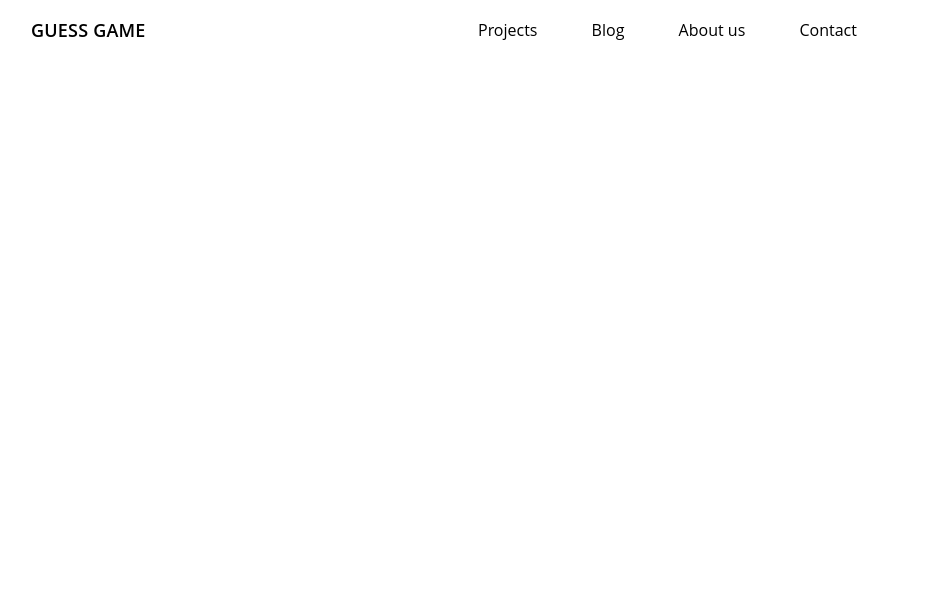
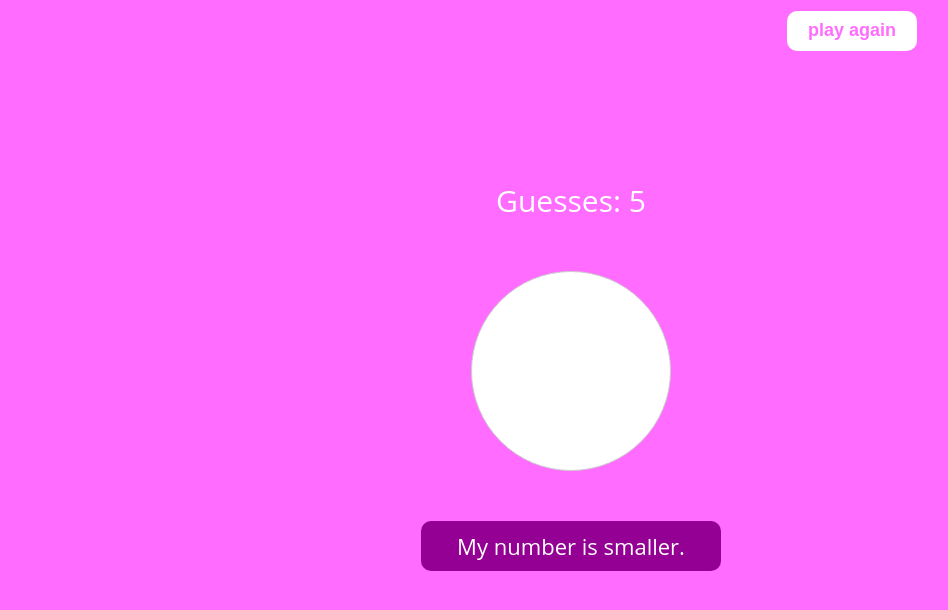
Before and after one commit to williamzhangty/dice-game, a plain HTML site: page index.html in a window 1280 px wide. Shown: the whole page, without its empty margins (69-1017 px from the left). Drawn offline with Linux system fonts and the light colour scheme.

Commit message:
draft of CSS and HTML

```diff
--- a/assets/index.css
+++ b/assets/index.css
@@ -12,6 +12,7 @@
 body {
 
     font-family: "Nunito Sans", "Open Sans", Arial, sans-serif;
+    background-color: #ff6cff;
 
 }
 
@@ -36,14 +37,35 @@ h1 {
 
 .flexbox {
     display: flex;
+    align-items: center;
+    justify-content: center;
+
+}
+
+.content {
+    margin-top: 50px;
+}
+
+.counter {
+    margin-top: 120px;
+}
+
+.counter p{
+    font-size: 30px;
+    color:#fff;
+}
+
+.result p {
+    color:#fff;
+    font-size: 22px;
 }
 
 header div {
-    width:40%;
+    width:70%;
 }
 
 nav {
-    width: 60%;
+    width: 30%;
 }
 
 nav ul {
@@ -76,3 +98,38 @@ nav ul li a {
 nav ul li + li {
     margin-left: 20px;
 }
+
+.center {
+    height: 50%;
+}
+
+
+.round-input {
+    border: 1px solid #ccc; /* Add a border */
+    border-radius: 50%; /* Set border radius to 50% for full round shape */
+    padding: 10px; /* Add some padding for better appearance */
+    width: 200px; /* Set the width as needed */
+    height: 200px;
+    text-align: center;
+    font-size: 70px;
+    font-weight: 800;
+    color: #ff6cff;
+}
+
+.result {
+    width: 300px;
+    height: 50px;
+    background-color: #930093;
+    border-radius: 10px;
+    margin-top: 50px;
+}
+
+.play-again {
+    width: 130px;
+    height: 40px;
+    background-color: #fff;
+    color:#ff6cff;
+    font-size: 18px;
+    font-weight: 600;
+    border-radius: 10px;
+}
--- a/index.html
+++ b/index.html
@@ -16,21 +16,31 @@
     </head>
     <body>
         <header>
-
             <div class="container flexbox">
-
                 <div>
-                    <h1>Guess Game</h1>
+                    <input type="button" id="try-again" value="">
                 </div>
                 <nav>
                     <ul>
-                        <li><a href="#">Projects</a></li>
-                        <li><a href="#">Blog</a></li>
-                        <li><a href="#">About us</a></li>
-                        <li><a href="#">Contact</a></li>
+                        <li>
+                            <button id="showFormBtn" class="play-again">play again</button>
+                        </li>
                     </ul>
                 </nav>
             </div>
         </header>
+        <main>
+            <div class="center">
+                <div class="container flexbox counter">
+                    <p>Guesses: 5</p>
+                </div>
+                <div class="container flexbox content">
+                    <input type="text" class="round-input">
+                </div>
+                <div class="container flexbox result">
+                    <p>My number is smaller.</p>
+                </div>
+            </div>
+        </main>
     </body>
 </html>
```
